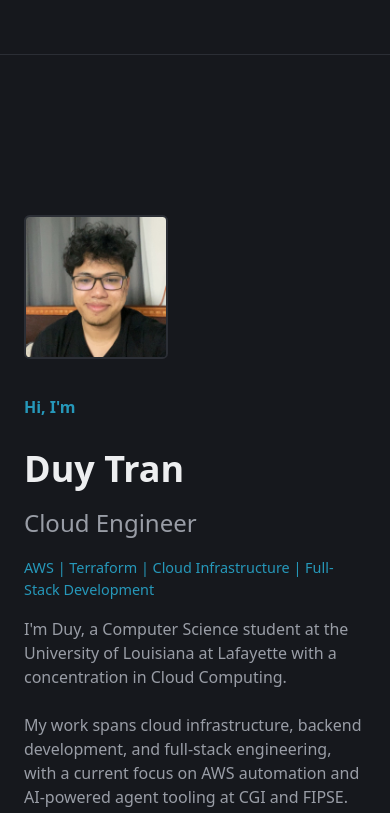
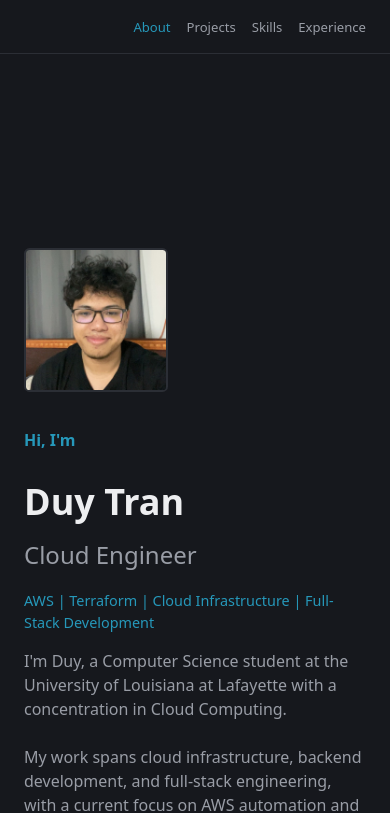
Before and after one commit to itssduy/Portfolio, a React (Vite) app: page / in a window 390 px wide. Shown: the top 813 px of the page. Built offline with nearby package versions, Linux system fonts and the light colour scheme.

Commit message:
Simplify header: remove hamburger menu, use fixed positioning

```diff
--- a/src/components/header.jsx
+++ b/src/components/header.jsx
@@ -1,4 +1,3 @@
-import { useState } from 'react'
 import { NavLink, useLocation } from 'react-router-dom'
 import '../styles/header.css'
 import { profile } from '../data/site'
@@ -16,7 +15,6 @@ const [firstName, ...rest] = profile.name.split(' ')
 const lastName = rest.join(' ')
 
 const Header = () => {
-  const [open, setOpen] = useState(false)
   const { pathname } = useLocation()
   const isHome = pathname === '/'
 
@@ -26,31 +24,15 @@ const Header = () => {
         {isHome ? (
           <span />
         ) : (
-          <NavLink className="brand" to="/" onClick={() => setOpen(false)}>
+          <NavLink className="brand" to="/">
             <span className="brand-first">{firstName}</span>
             {lastName && ` ${lastName}`}
           </NavLink>
         )}
-        <button
-          type="button"
-          className="menu-toggle"
-          aria-label="Toggle navigation"
-          aria-expanded={open}
-          onClick={() => setOpen((prev) => !prev)}
-        >
-          <span />
-          <span />
-          <span />
-        </button>
-        <ul className={open ? 'open' : undefined}>
+        <ul>
           {links.map((link) => (
             <li key={link.to}>
-              <NavLink
-                to={link.to}
-                end={link.to === '/'}
-                className={navLinkClass}
-                onClick={() => setOpen(false)}
-              >
+              <NavLink to={link.to} end={link.to === '/'} className={navLinkClass}>
                 {link.label}
               </NavLink>
             </li>
--- a/src/index.css
+++ b/src/index.css
@@ -34,6 +34,16 @@ body {
 
 html {
   scroll-behavior: smooth;
+}
+
+main {
+  padding-top: 4.25rem;
+}
+
+@media (max-width: 480px) {
+  main {
+    padding-top: 5.5rem;
+  }
 }
 
 h1,
--- a/src/styles/header.css
+++ b/src/styles/header.css
@@ -1,6 +1,8 @@
 header {
-  position: sticky;
+  position: fixed;
   top: 0;
+  left: 0;
+  right: 0;
   z-index: 10;
   background-color: var(--bg);
   border-bottom: 1px solid var(--border);
@@ -11,6 +13,7 @@ header nav {
   align-items: center;
   justify-content: space-between;
   flex-wrap: wrap;
+  gap: 0.5rem 1rem;
   margin-right: auto;
   margin-left: auto;
   max-width: var(--content-width);
@@ -18,7 +21,7 @@ header nav {
 }
 
 header .brand {
-  font-size: 1.05rem;
+  font-size: 0.95rem;
   font-weight: 300;
   color: var(--text);
   text-decoration: none;
@@ -30,6 +33,7 @@ header .brand .brand-first {
 
 header nav ul {
   display: flex;
+  flex-wrap: wrap;
   gap: 1.75rem;
   list-style: none;
   margin: 0;
@@ -50,49 +54,12 @@ header nav ul a.active {
   color: var(--accent);
 }
 
-.menu-toggle {
-  display: none;
-  flex-direction: column;
-  justify-content: center;
-  gap: 4px;
-  width: 1.6rem;
-  height: 1.6rem;
-  padding: 0;
-  background: none;
-  border: none;
-  cursor: pointer;
-}
-
-.menu-toggle span {
-  display: block;
-  height: 2px;
-  background-color: var(--text);
-  border-radius: 2px;
-}
-
-@media (max-width: 640px) {
-  .menu-toggle {
-    display: flex;
-  }
-
+@media (max-width: 480px) {
   header nav ul {
-    display: none;
-    flex-direction: column;
-    gap: 0;
-    width: 100%;
-  }
-
-  header nav ul.open {
-    display: flex;
-    margin-top: 1.25rem;
-  }
-
-  header nav ul li {
-    border-top: 1px solid var(--border);
+    gap: 1rem;
   }
 
   header nav ul a {
-    display: block;
-    padding: 0.85rem 0.1rem;
+    font-size: 0.82rem;
   }
 }
```
